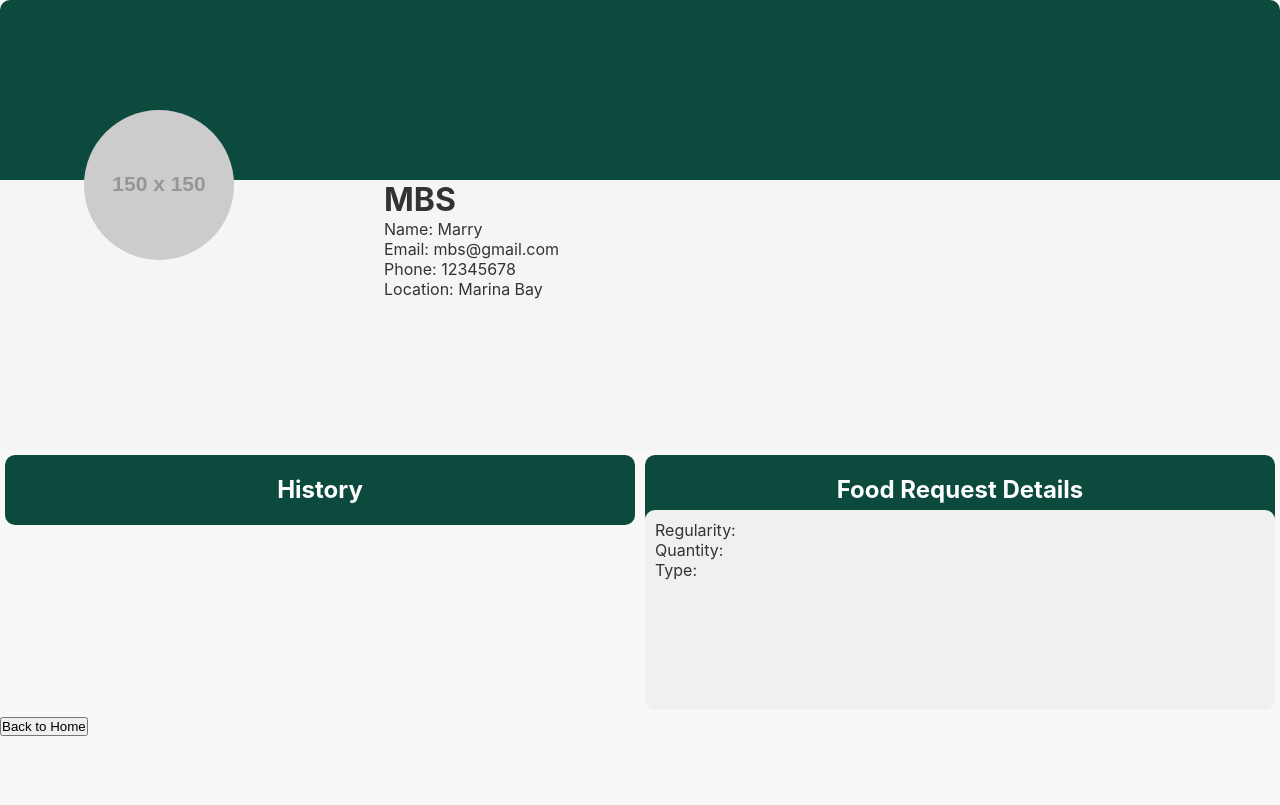
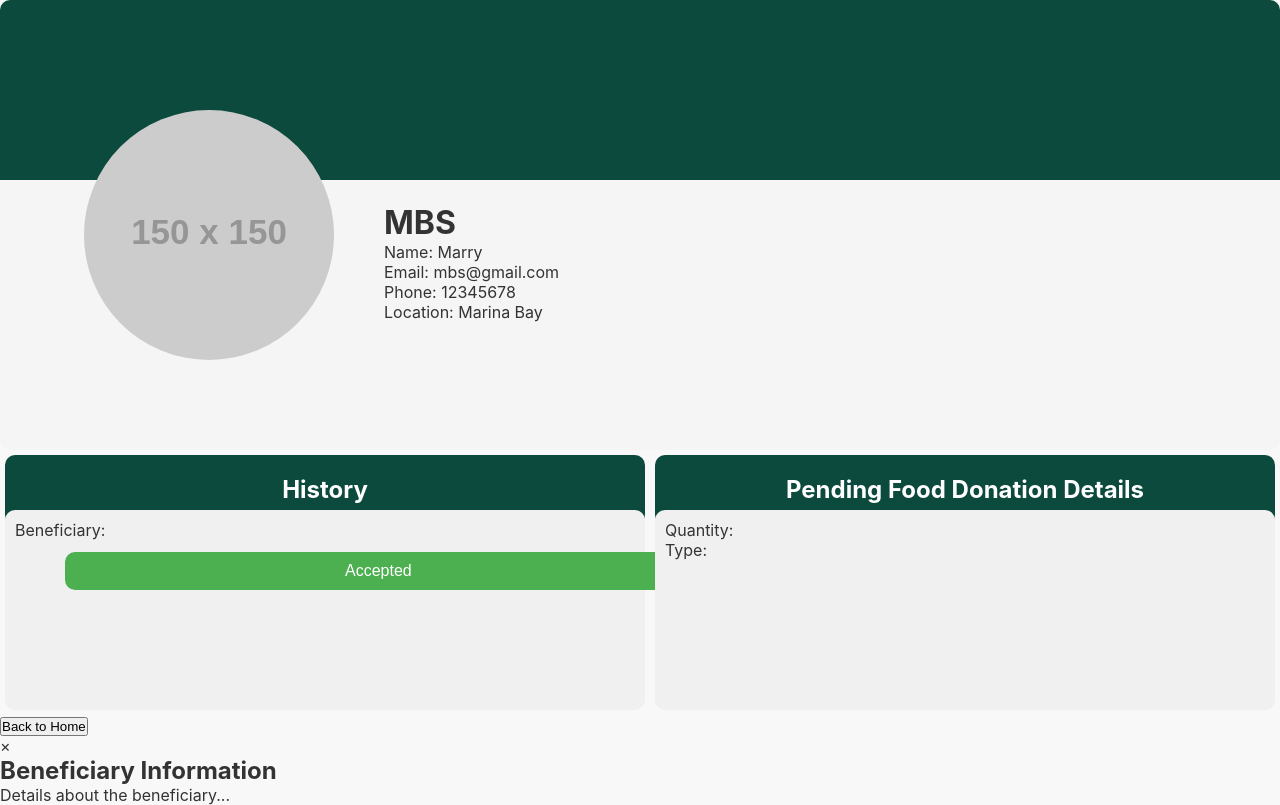
Before and after one commit to Code-to-Give/Frontend, a React (Create React App) app in the folder food-connections/: page /profile in a window 1280 px wide. Built offline with nearby package versions, Linux system fonts and the light colour scheme.

Commit message:
unconnected bene profile, small edits on donor profile

```diff
--- a/food-connections/src/App.js
+++ b/food-connections/src/App.js
@@ -4,7 +4,7 @@ import LandingPage from './pages/LandingPage/LandingPage';
 import LoginPage from './pages/LoginPage/LoginPage';
 import SignUpPage from './pages/SignupPage/SignUpPage';
 import HomePage from './pages/HomePage/HomePage';
-import ProfilePage from './pages/ProfilePage/ProfilePage';
+import DonorProfilePage from './pages/ProfilePage/DonorProfilePage';
 import FormPage from './pages/FormPage/FormPage';
 import DonorApprovalPage from './pages/DonorApprovalPage/DonorApprovalPage';
 import './App.css';  // Optional for styling
@@ -18,7 +18,7 @@ function App() {
         <Route path="/signup" element={<SignUpPage />} />
         <Route path="/donor-approval" element={<DonorApprovalPage />} />
         <Route path="/home" element={<HomePage />} />
-        <Route path="/profile" element={<ProfilePage />} />
+        <Route path="/profile" element={<DonorProfilePage />} />
         <Route path="/form" element={<FormPage />} />
       </Routes>
     </Router>
--- a/food-connections/src/components/InformationCard/InformationCard.css
+++ b/food-connections/src/components/InformationCard/InformationCard.css
@@ -20,10 +20,12 @@
     position: absolute;
     left: 5%;
     top: 20%;
+    width: 250px;
+    height: 250px;
 }
 
 .info-container {
     position: absolute;
     left: 30%;
-    top: 40%;
+    top: 45%;
 }
--- a/food-connections/src/pages/DonorStatsPage/DonorStatsPage.js
+++ b/food-connections/src/pages/DonorStatsPage/DonorStatsPage.js
@@ -1,6 +1,6 @@
 import React from 'react';
 // import { Link } from 'react-router-dom';
-import './ProfilePage.css';
+import './DonorProfilePage.css';
 import ProfileHeader from '../../components/Profile-header/Profile-header';
 import Piechart from '../../components/Piechart/Piechart';
 import AgeHistogram from '../../components/Histogram/Histogram';
--- /dev/null
+++ b/food-connections/src/pages/ProfilePage/DonorProfilePage.css
@@ -0,0 +1,45 @@
+.body-container {
+    display: flex;
+}
+
+.body-block {
+    width: 50%;
+    margin: 5px;
+}
+
+.block-title {
+    background-color: #0D4A3E;
+    border-radius: 10px;
+    height: 70px;
+    color: white;
+    text-align: center;
+    line-height: 70px;
+}
+
+.block-content {
+    background-color: #F0F0F0;
+    border-radius: 10px;
+    height: 200px;
+    padding: 10px;
+    margin-top: -15px;
+}
+
+.status-button {
+    padding: 10px 280px;
+    font-size: 16px;
+    border-radius: 10px;
+    margin-top: 12px;
+    margin-left: 50px;
+    border: none;
+    cursor: pointer;
+}
+
+.status-accepted {
+    background-color: #4CAF50; /* Green for Accepted */
+    color: white;
+}
+
+.status-rejected {
+    background-color: #F44336; /* Red for Rejected */
+    color: white;
+}
--- /dev/null
+++ b/food-connections/src/pages/ProfilePage/DonorProfilePage.js
@@ -0,0 +1,71 @@
+import React, { useState } from 'react';
+import { Link } from 'react-router-dom';
+import InformationCard from '../../components/InformationCard/InformationCard';
+import './DonorProfilePage.css';
+
+// pop up of past donations
+function Modal({ show, handleClose, children }) {
+    return (
+        <div className={`modal ${show ? 'show' : ''}`}>
+            <div className="modal-content">
+                <span className="close" onClick={handleClose}>&times;</span>
+                {children}
+            </div>
+        </div>
+    );
+}
+
+function DonorProfilePage() {
+
+    const [status, setStatus] = useState('Accepted');
+    const [isModalOpen, setIsModalOpen] = useState(false);
+
+    const toggleStatus = () => {
+        setStatus(prevStatus => (prevStatus === 'Accepted' ? 'Rejected' : 'Accepted'));
+    };
+
+    const buttonClass = status === 'Accepted' ? 'status-button status-accepted' : 'status-button status-rejected';
+
+    const handleModalOpen = () => {
+        setIsModalOpen(true);
+    };
+
+    const handleModalClose = () => {
+        setIsModalOpen(false);
+    };
+
+  return (
+    <div>
+      <InformationCard company={"MBS"} name={"Marry"} email={"mbs@gmail.com"} phone={"12345678"} location={"Marina Bay"}/>
+      <div className="body-container">
+        <div className="body-block">
+          <h2 className="block-title">History</h2>
+            <div className="block-content">
+                <p>Beneficiary: </p>
+                {/*placeholder can connect to acc/rej donations ltr*/}
+                <button onClick={toggleStatus} className={buttonClass}>
+                    {status}
+                </button>
+            </div>
+        </div>
+        <div className="body-block">
+          <h2 className="block-title">Pending Food Donation Details</h2>
+          <div className="block-content">
+            <p>Quantity: </p>
+            <p>Type: </p>
+          </div>
+        </div>
+
+      </div>
+      <Link to="/home"><button>Back to Home</button></Link>
+
+      {/* Modal for the Beneficiary popup */}
+       <Modal show={isModalOpen} handleClose={handleModalClose}>
+        <h2>Beneficiary Information</h2>
+        <p>Details about the beneficiary...</p>
+       </Modal>
+    </div>
+  );
+}
+
+export default DonorProfilePage;
--- a/food-connections/src/pages/ProfilePage/ProfilePage.js
+++ /dev/null
@@ -1,29 +0,0 @@
-import React from 'react';
-import { Link } from 'react-router-dom';
-import InformationCard from '../../components/InformationCard/InformationCard';
-import './ProfilePage.css';
-
-function ProfilePage() {
-  return (
-    <div>
-      <InformationCard company={"MBS"} name={"Marry"} email={"mbs@gmail.com"} phone={"12345678"} location={"Marina Bay"}/>
-      <div className="body-container">
-        <div className="body-block">
-          <h2 className="block-title">History</h2>
-        </div>
-        <div className="body-block">
-          <h2 className="block-title">Food Request Details</h2>
-          <div className="block-content">
-            <p>Regularity: </p>
-            <p>Quantity: </p>
-            <p>Type: </p>
-          </div>
-        </div>
-
-      </div>
-      <Link to="/home"><button>Back to Home</button></Link>
-    </div>
-  );
-}
-
-export default ProfilePage;
```
Also changed, not shown: food-connections/src/pages/ProfilePage/BeneProfilePage.js (added, +29 -0 lines), food-connections/src/pages/ProfilePage/BeneProfilePage.css (renamed from food-connections/src/pages/ProfilePage/ProfilePage.css).
